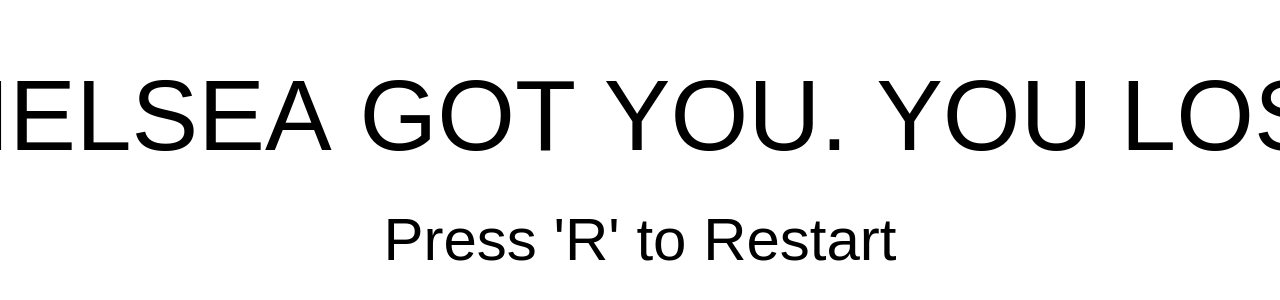
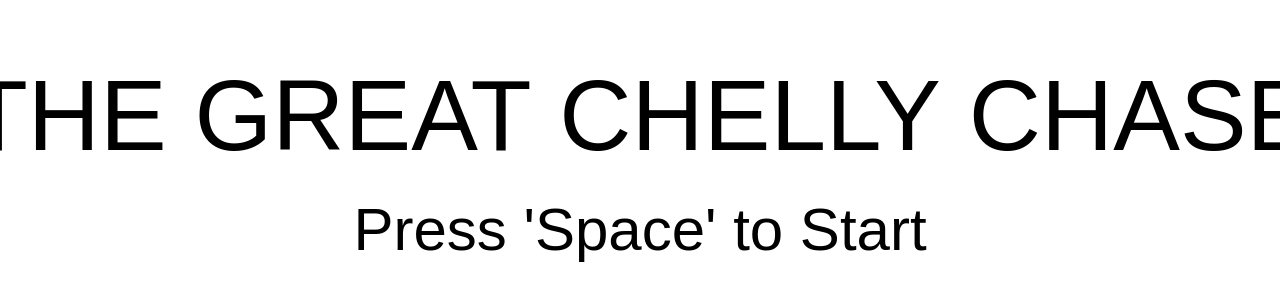
Before and after one commit to ttrony433/chelsea-chase-game, a plain HTML site: page index.html in a window 1280 px wide. Shown: the part 200-500 px from the top of the page. Drawn offline with Linux system fonts and the light colour scheme.

Commit message:
Update index.html

```diff
--- a/index.html
+++ b/index.html
@@ -2,7 +2,7 @@
 <html lang="en">
 <head>
     <meta charset="UTF-8">
-    <title>Chelsea Chase Game (Fully Responsive Dynamic)</title>
+    <title>The Great Chelly Chase</title>
     <style>
         body { margin: 0; overflow: hidden; background: white; }
         canvas { display: block; }
@@ -16,80 +16,96 @@
     const ctx = canvas.getContext("2d");
 
     const keys = {};
+    let gameStarted = false;
     let gameOver = false;
+    let coinCollected = 0;
 
-    // Game variables (will be set dynamically)
-    let screenRatio, stickmanRadius, stickmanSpeed, ENEMY_SIZE, enemySpeed, fontSizeBig, fontSizeSmall;
-    let stickmanX, stickmanY, enemyX, enemyY;
+    let screenRatio, stickmanRadius, stickmanSpeed, ENEMY_SIZE, enemySpeed, fontSizeBig, fontSizeSmall, coinRadius;
+    let stickmanX, stickmanY, enemyX, enemyY, coinX, coinY;
 
-    // Load enemy image
     const enemyImage = new Image();
-    enemyImage.src = 'enemy.png'; // Make sure this file is present
+    enemyImage.src = 'enemy.png';
 
-    // Responsive resize function
+    // Resize and reset dynamic variables
     function resizeCanvas(init = false) {
         canvas.width = window.innerWidth;
         canvas.height = window.innerHeight;
 
-        // Dynamic ratio based on window
         screenRatio = Math.min(canvas.width / 1200, canvas.height / 800);
+        stickmanRadius = 60 * screenRatio;
+        stickmanSpeed = (12 * screenRatio) * 0.5;
+        ENEMY_SIZE = 300 * screenRatio;
+        enemySpeed = (4.5 * screenRatio) * 0.5;
+        coinRadius = stickmanRadius * 0.7;
 
-        // Dynamically set all game element sizes and speeds
-        stickmanRadius = 60 * screenRatio;
-        stickmanSpeed = (12 * screenRatio) * 0.5; // Slow down 50%
-        ENEMY_SIZE = 300 * screenRatio;
-        enemySpeed = (4.5 * screenRatio) * 0.5; // Slow down 50%
-
-        // Font sizes for game over screen
         fontSizeBig = 100 * screenRatio;
         fontSizeSmall = 60 * screenRatio;
 
-        // If it's first time, initialize positions in center
-        if (init) {
-            stickmanX = canvas.width / 2;
-            stickmanY = canvas.height / 2;
-            enemyX = Math.random() * (canvas.width - ENEMY_SIZE);
-            enemyY = Math.random() * (canvas.height - ENEMY_SIZE);
-        }
+        if (init) resetGame();
     }
-
-    // Handle window resize dynamically
-    window.addEventListener('resize', () => resizeCanvas(false));
-    resizeCanvas(true); // Initial call to set everything up
 
     // Controls
     window.addEventListener('keydown', (e) => keys[e.key] = true);
     window.addEventListener('keyup', (e) => keys[e.key] = false);
 
-    // Restart game
+    // Start game on Space
     window.addEventListener('keydown', (e) => {
+        if (!gameStarted && e.key === ' ') gameStarted = true;
         if (gameOver && e.key === 'r') resetGame();
     });
 
+    // Reset positions and counters
     function resetGame() {
-        resizeCanvas(true); // Reset everything and re-center
+        stickmanX = canvas.width / 2;
+        stickmanY = canvas.height / 2;
+        placeEnemyAtEdge();
+        placeCoinRandomly();
         gameOver = false;
+        coinCollected = 0;
     }
 
-    // Draw smiley face
+    // Place enemy at random edge
+    function placeEnemyAtEdge() {
+        const side = Math.floor(Math.random() * 4);
+        if (side === 0) { enemyX = 0; enemyY = Math.random() * (canvas.height - ENEMY_SIZE); }
+        if (side === 1) { enemyX = canvas.width - ENEMY_SIZE; enemyY = Math.random() * (canvas.height - ENEMY_SIZE); }
+        if (side === 2) { enemyX = Math.random() * (canvas.width - ENEMY_SIZE); enemyY = 0; }
+        if (side === 3) { enemyX = Math.random() * (canvas.width - ENEMY_SIZE); enemyY = canvas.height - ENEMY_SIZE; }
+    }
+
+    // Place coin randomly
+    function placeCoinRandomly() {
+        coinX = Math.random() * (canvas.width - coinRadius * 2) + coinRadius;
+        coinY = Math.random() * (canvas.height - coinRadius * 2) + coinRadius;
+    }
+
+    // Draw smiley
     function drawSmiley(x, y, radius) {
         ctx.fillStyle = 'yellow';
         ctx.beginPath();
         ctx.arc(x, y, radius, 0, Math.PI * 2);
         ctx.fill();
 
-        // Eyes
         ctx.fillStyle = 'black';
         ctx.beginPath();
         ctx.arc(x - radius / 2.5, y - radius / 2.5, radius / 7, 0, Math.PI * 2);
         ctx.arc(x + radius / 2.5, y - radius / 2.5, radius / 7, 0, Math.PI * 2);
         ctx.fill();
 
-        // Smile
         ctx.lineWidth = 4 * screenRatio;
         ctx.beginPath();
         ctx.arc(x, y, radius / 2, Math.PI / 6, 5 * Math.PI / 6);
         ctx.stroke();
+    }
+
+    // Draw coin
+    function drawCoin(x, y, radius) {
+        ctx.globalAlpha = 0.5; // 50% transparent
+        ctx.fillStyle = 'orange';
+        ctx.beginPath();
+        ctx.arc(x, y, radius, 0, Math.PI * 2);
+        ctx.fill();
+        ctx.globalAlpha = 1.0; // Reset transparency
     }
 
     // Collision detection
@@ -102,16 +118,22 @@
 
     // Game loop
     function gameLoop() {
-        ctx.clearRect(0, 0, canvas.width, canvas.height); // Clear screen
+        ctx.clearRect(0, 0, canvas.width, canvas.height);
 
-        if (!gameOver) {
-            // Move smiley (stickman)
+        if (!gameStarted) {
+            ctx.fillStyle = 'black';
+            ctx.font = `${fontSizeBig}px Arial`;
+            ctx.textAlign = 'center';
+            ctx.fillText("THE GREAT CHELLY CHASE", canvas.width / 2, canvas.height / 2 - 50 * screenRatio);
+            ctx.font = `${fontSizeSmall}px Arial`;
+            ctx.fillText("Press 'Space' to Start", canvas.width / 2, canvas.height / 2 + 50 * screenRatio);
+        } else if (!gameOver) {
+            // Move smiley
             if (keys['ArrowLeft']) stickmanX -= stickmanSpeed;
             if (keys['ArrowRight']) stickmanX += stickmanSpeed;
             if (keys['ArrowUp']) stickmanY -= stickmanSpeed;
             if (keys['ArrowDown']) stickmanY += stickmanSpeed;
 
-            // Stay within bounds
             stickmanX = Math.max(stickmanRadius, Math.min(canvas.width - stickmanRadius, stickmanX));
             stickmanY = Math.max(stickmanRadius, Math.min(canvas.height - stickmanRadius, stickmanY));
 
@@ -119,37 +141,44 @@
             let dx = stickmanX - enemyX;
             let dy = stickmanY - enemyY;
             let distance = Math.hypot(dx, dy);
-            if (distance !== 0) {
-                dx /= distance;
-                dy /= distance;
-            }
+            if (distance !== 0) { dx /= distance; dy /= distance; }
             enemyX += dx * enemySpeed;
             enemyY += dy * enemySpeed;
 
-            // Draw smiley
+            // Draw elements
             drawSmiley(stickmanX, stickmanY, stickmanRadius);
+            ctx.drawImage(enemyImage, enemyX, enemyY, ENEMY_SIZE, ENEMY_SIZE);
+            drawCoin(coinX, coinY, coinRadius);
 
-            // Draw enemy
-            ctx.drawImage(enemyImage, enemyX, enemyY, ENEMY_SIZE, ENEMY_SIZE);
+            // Coin collection
+            if (checkCollision(stickmanX - stickmanRadius, stickmanY - stickmanRadius, stickmanRadius * 2, coinX - coinRadius, coinY - coinRadius, coinRadius * 2)) {
+                coinCollected++;
+                placeCoinRandomly();
+            }
 
-            // Check collision
+            // Draw coin counter
+            ctx.fillStyle = 'black';
+            ctx.font = `${40 * screenRatio}px Arial`;
+            ctx.fillText(`Coins: ${coinCollected}`, canvas.width - 150 * screenRatio, 50 * screenRatio);
+
+            // Collision with enemy
             if (checkCollision(stickmanX - stickmanRadius, stickmanY - stickmanRadius, stickmanRadius * 2, enemyX, enemyY, ENEMY_SIZE)) {
                 gameOver = true;
             }
         } else {
-            // Game Over screen
             ctx.fillStyle = 'black';
             ctx.font = `${fontSizeBig}px Arial`;
-            ctx.textAlign = 'center';
-            ctx.fillText("CHELSEA GOT YOU. YOU LOSE!", canvas.width / 2, canvas.height / 2 - 50 * screenRatio);
+            ctx.fillText("CHELSEA GOT YOU. YOU LOSE!", canvas.width / 2, canvas.height / 2);
             ctx.font = `${fontSizeSmall}px Arial`;
-            ctx.fillText("Press 'R' to Restart", canvas.width / 2, canvas.height / 2 + 60 * screenRatio);
+            ctx.fillText("Press 'R' to Restart", canvas.width / 2, canvas.height / 2 + 80 * screenRatio);
         }
 
-        requestAnimationFrame(gameLoop); // Loop the game
+        requestAnimationFrame(gameLoop);
     }
 
-    enemyImage.onload = gameLoop; // Start game when image loads
+    enemyImage.onload = () => resizeCanvas(true);
+    resizeCanvas(true);
+    gameLoop();
 
 </script>
 </body>
```
